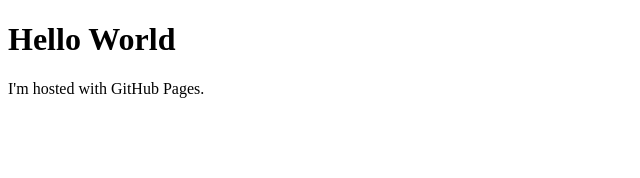
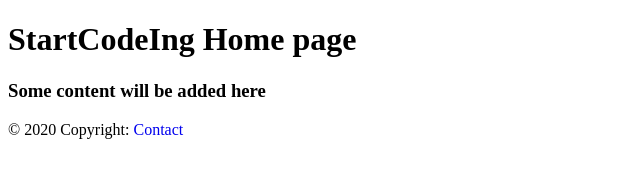
Before and after one commit to radu022003/coderdojo, a plain HTML site: page index.html in a window 1280 px wide. Shown: the whole page, without its empty margins (0-640 px from the left). Drawn offline with Linux system fonts and the light colour scheme.

Commit message:
added content to index.html

```diff
--- a/index.html
+++ b/index.html
@@ -1,7 +1,20 @@
 <!DOCTYPE html>
 <html>
+
 <body>
-<h1>Hello World</h1>
-<p>I'm hosted with GitHub Pages.</p>
+    <footer>
+        <h1>StartCodeIng Home page</h1>
+    </footer>
+
+    <main>
+        <h3>Some content will be added here</h3>
+
+    </main>
+
+    <footer class="page-footer font-small">
+        <div class="footer-copyright text-center py-3">© 2020 Copyright:
+          <a href="#" style="text-decoration: none;">Contact</a>
+        </div>
+      </footer>
 </body>
 </html>
```
